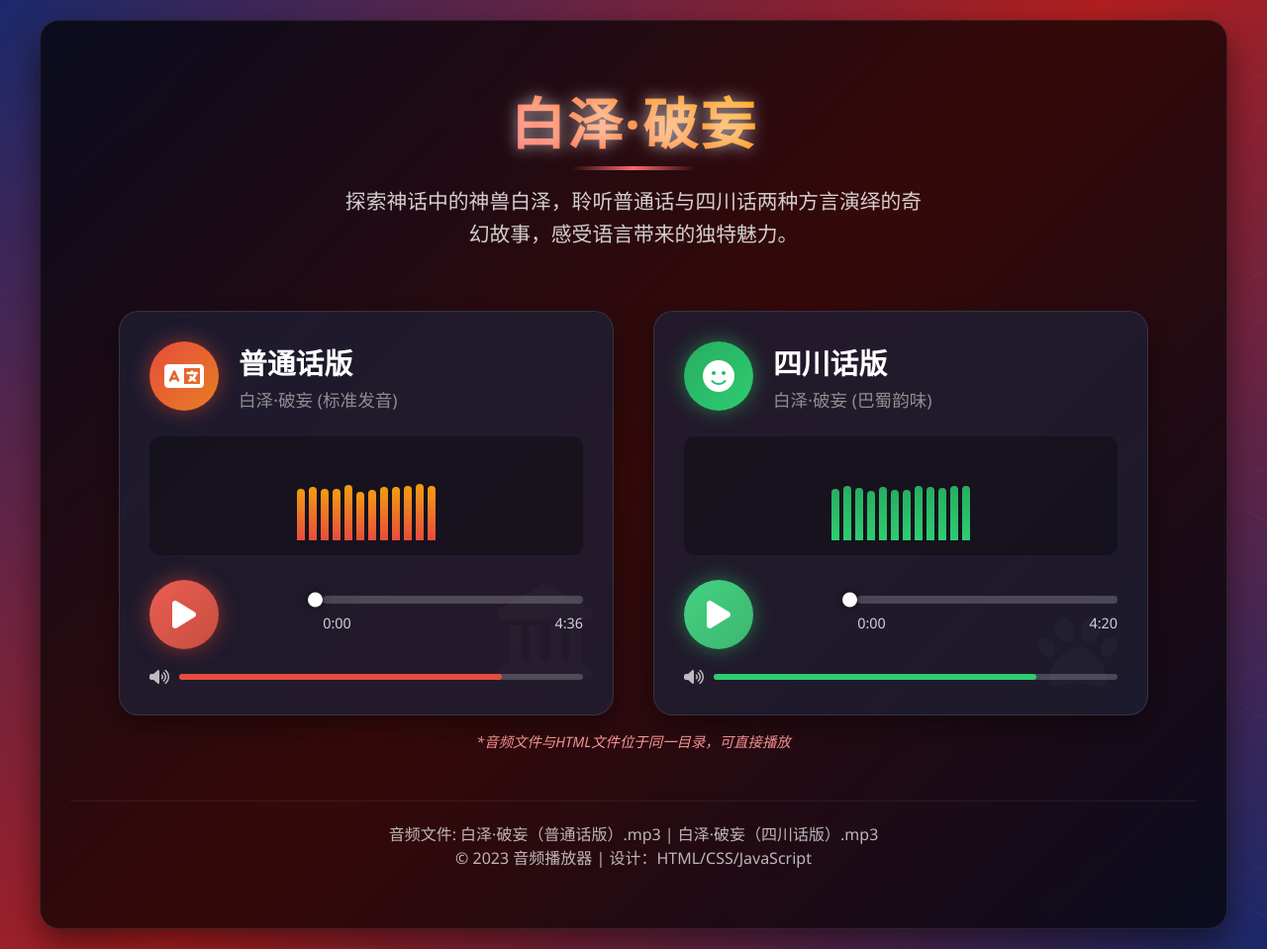
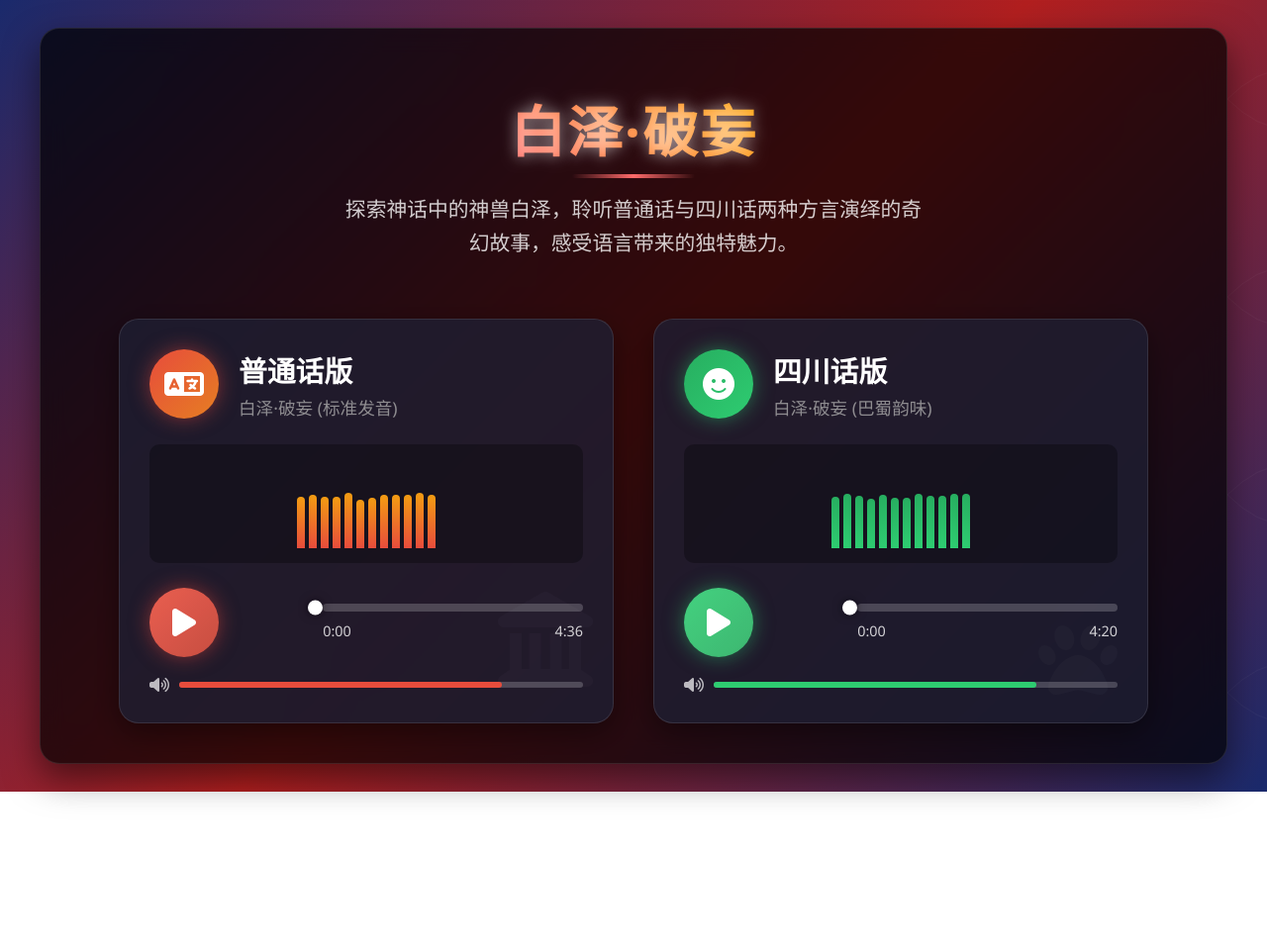
Before and after one commit to xue-xsz/xue.github.io, a plain HTML site: page index.html in a window 1280 px wide. Shown: the whole page at 99% size. After the commit the page ends 800 px from the top, so only its background shows below. Drawn offline with Linux system fonts and the light colour scheme.

Commit message:
Update index.html

```diff
--- a/index.html
+++ b/index.html
@@ -548,12 +548,7 @@
             </div>
         </div>
 
-        <p class="audio-notice">*音频文件与HTML文件位于同一目录，可直接播放</p>
 
-        <footer>
-            <p>音频文件: 白泽·破妄（普通话版）.mp3 | 白泽·破妄（四川话版）.mp3</p>
-            <p>© 2023 音频播放器 | 设计：HTML/CSS/JavaScript</p>
-        </footer>
     </div>
 
     <script>
```
